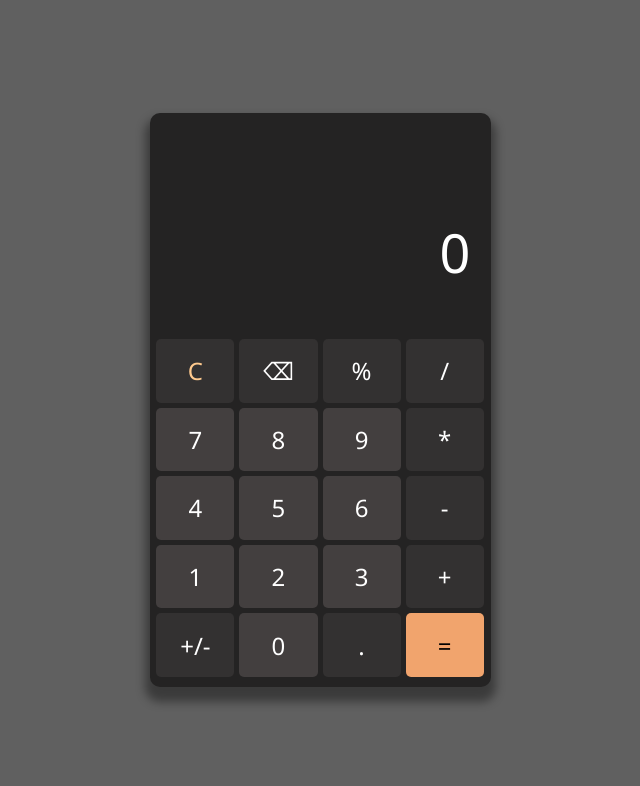
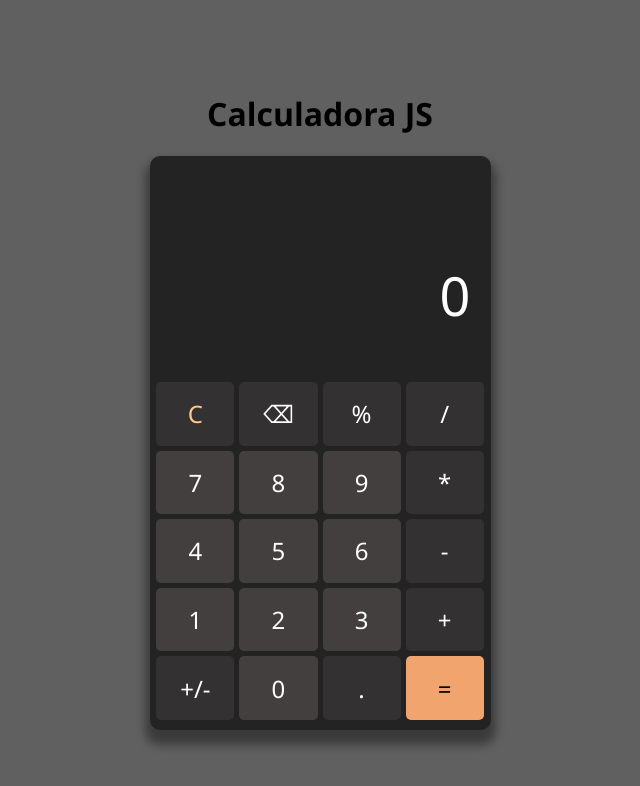
Before and after one commit to joao-nery/Caluladora-em-JavaScript, a plain HTML site: page index.html in a window 1280 px wide. Shown: the whole page, without its empty margins (320-960 px from the left). Drawn offline with Linux system fonts and the light colour scheme.

Commit message:
modified:   index.html 	modified:   styles.css

```diff
--- a/index.html
+++ b/index.html
@@ -8,6 +8,7 @@
     <script src="script.js" defer></script>
 </head>
 <body>
+    <h1>Calculadora JS</h1>
     <div class="box-Calc">
         <div class="box-display">
             <p class="icon"></p>
--- a/styles.css
+++ b/styles.css
@@ -7,6 +7,7 @@ html, body{
     height: 100%;
     background-color: #606060;
     display: flex;
+    flex-direction: column;
     justify-content: center;
     align-items: center;
 }
```
